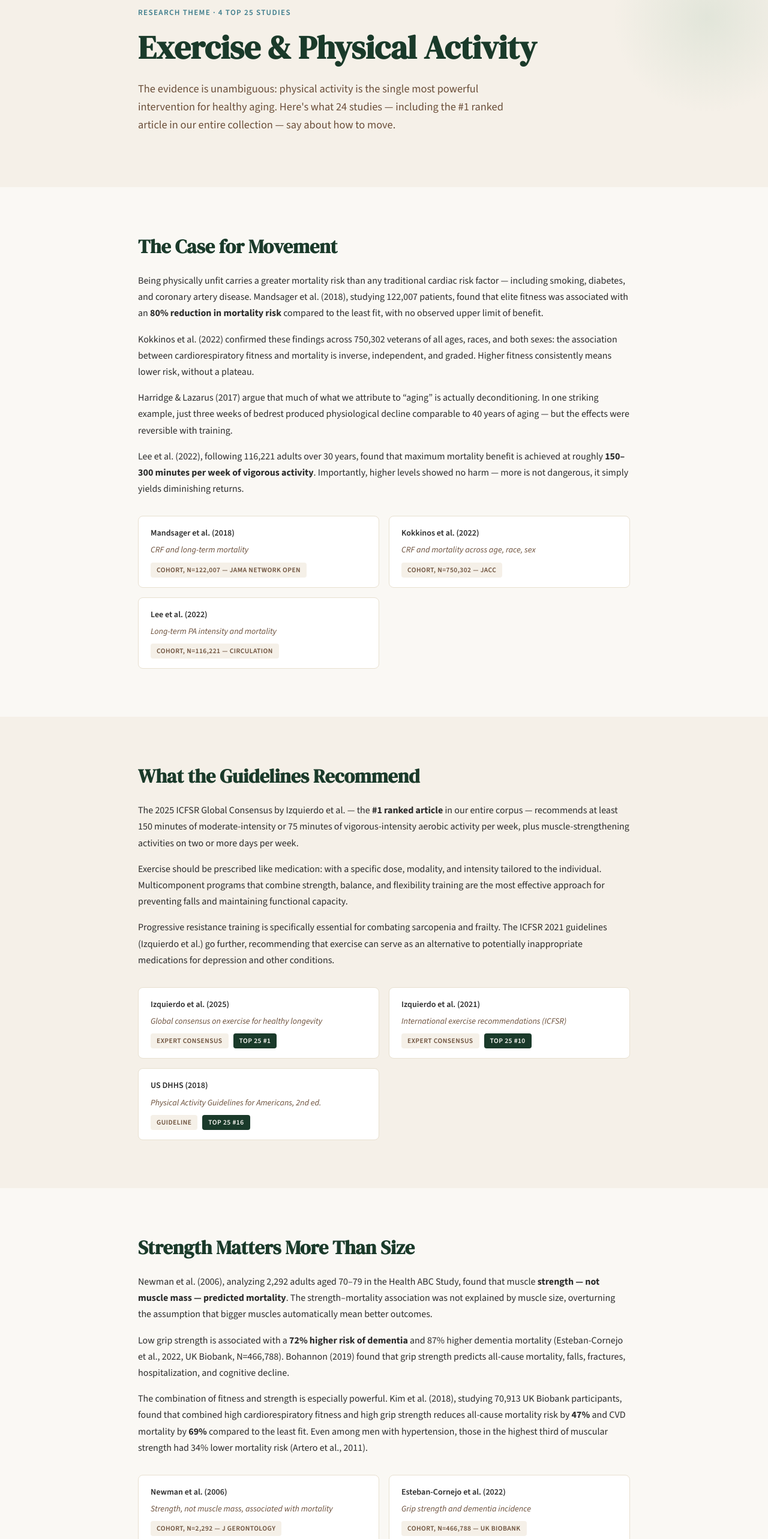
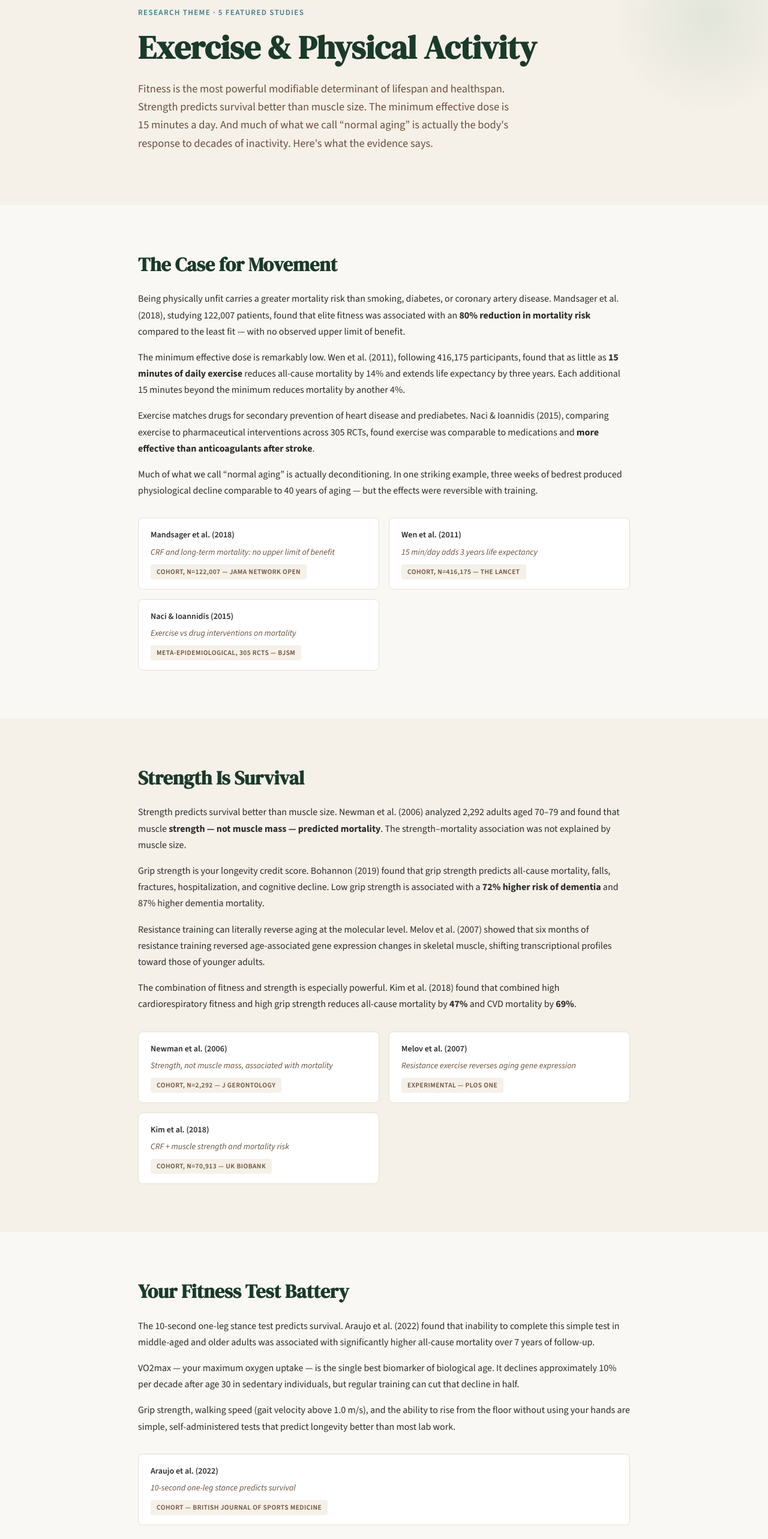
Before and after one commit to jpmobley91-sys/cascadiafitness-org, a Next.js app: page /exercise in a window 1280 px wide. Shown: the part 180-2746 px from the top of the page at 60% size. Built offline with nearby package versions, Linux system fonts and the light colour scheme.

Commit message:
Rewrite Exercise page with Content Map evidence

```diff
--- a/src/app/exercise/page.tsx
+++ b/src/app/exercise/page.tsx
@@ -1,9 +1,9 @@
 import type { Metadata } from "next";
 
 export const metadata: Metadata = {
-  title: "Exercise Research — CascadiaFitness.org",
+  title: "Exercise & Physical Activity — CascadiaFitness.org",
   description:
-    "Global exercise guidelines and resistance training evidence for adults over 50. Peer-reviewed research translated into practical guidance.",
+    "Fitness is the most powerful modifiable determinant of lifespan and healthspan. Evidence from 24 peer-reviewed studies on strength, cardio, and movement for adults over 40.",
 };
 
 /* ── Shared Styles ─────────────────────────────────────────────────────────── */
@@ -221,7 +221,7 @@ export default function ExercisePage() {
               marginBottom: 16,
             }}
           >
-            Research Theme &middot; 4 Top 25 Studies
+            Research Theme &middot; 5 Featured Studies
           </p>
           <h1
             style={{
@@ -243,10 +243,11 @@ export default function ExercisePage() {
               lineHeight: 1.65,
             }}
           >
-            The evidence is unambiguous: physical activity is the single most
-            powerful intervention for healthy aging. Here&apos;s what 24
-            studies — including the #1 ranked article in our entire
-            collection — say about how to move.
+            Fitness is the most powerful modifiable determinant of lifespan and
+            healthspan. Strength predicts survival better than muscle size. The
+            minimum effective dose is 15 minutes a day. And much of what we call
+            &ldquo;normal aging&rdquo; is actually the body&apos;s response to
+            decades of inactivity. Here&apos;s what the evidence says.
           </p>
         </div>
       </section>
@@ -257,196 +258,15 @@ export default function ExercisePage() {
           <h2 style={sectionHeadingStyle}>The Case for Movement</h2>
 
           <p style={bodyTextStyle}>
-            Being physically unfit carries a greater mortality risk than any
-            traditional cardiac risk factor — including smoking, diabetes, and
-            coronary artery disease. Mandsager et al. (2018), studying 122,007
-            patients, found that elite fitness was associated with an{" "}
-            <strong>80% reduction in mortality risk</strong> compared to the
-            least fit, with no observed upper limit of benefit.
+            Being physically unfit carries a greater mortality risk than
+            smoking, diabetes, or coronary artery disease. Mandsager et al.
+            (2018), studying 122,007 patients, found that elite fitness was
+            associated with an <strong>80% reduction in mortality risk</strong>{" "}
+            compared to the least fit — with no observed upper limit of benefit.
           </p>
 
           <p style={bodyTextStyle}>
-            Kokkinos et al. (2022) confirmed these findings across 750,302
-            veterans of all ages, races, and both sexes: the association between
-            cardiorespiratory fitness and mortality is inverse, independent, and
-            graded. Higher fitness consistently means lower risk, without a
-            plateau.
-          </p>
-
-          <p style={bodyTextStyle}>
-            Harridge &amp; Lazarus (2017) argue that much of what we attribute
-            to &ldquo;aging&rdquo; is actually deconditioning. In one striking
-            example, just three weeks of bedrest produced physiological decline
-            comparable to 40 years of aging — but the effects were reversible
-            with training.
-          </p>
-
-          <p style={bodyTextStyle}>
-            Lee et al. (2022), following 116,221 adults over 30 years, found
-            that maximum mortality benefit is achieved at roughly{" "}
-            <strong>150–300 minutes per week of vigorous activity</strong>.
-            Importantly, higher levels showed no harm — more is not dangerous,
-            it simply yields diminishing returns.
-          </p>
-
-          <StudyGrid
-            studies={[
-              {
-                authors: "Mandsager et al.",
-                year: 2018,
-                title: "CRF and long-term mortality",
-                detail: "Cohort, N=122,007 — JAMA Network Open",
-              },
-              {
-                authors: "Kokkinos et al.",
-                year: 2022,
-                title: "CRF and mortality across age, race, sex",
-                detail: "Cohort, N=750,302 — JACC",
-              },
-              {
-                authors: "Lee et al.",
-                year: 2022,
-                title: "Long-term PA intensity and mortality",
-                detail: "Cohort, N=116,221 — Circulation",
-              },
-            ]}
-          />
-        </div>
-      </section>
-
-      {/* ── Section 2: What the Guidelines Recommend ── */}
-      <section style={{ ...sectionStyle, backgroundColor: "var(--stone)" }}>
-        <div style={innerStyle}>
-          <h2 style={sectionHeadingStyle}>What the Guidelines Recommend</h2>
-
-          <p style={bodyTextStyle}>
-            The 2025 ICFSR Global Consensus by Izquierdo et al. — the{" "}
-            <strong>#1 ranked article</strong> in our entire corpus —
-            recommends at least 150 minutes of moderate-intensity or 75 minutes
-            of vigorous-intensity aerobic activity per week, plus
-            muscle-strengthening activities on two or more days per week.
-          </p>
-
-          <p style={bodyTextStyle}>
-            Exercise should be prescribed like medication: with a specific dose,
-            modality, and intensity tailored to the individual. Multicomponent
-            programs that combine strength, balance, and flexibility training
-            are the most effective approach for preventing falls and maintaining
-            functional capacity.
-          </p>
-
-          <p style={bodyTextStyle}>
-            Progressive resistance training is specifically essential for
-            combating sarcopenia and frailty. The ICFSR 2021 guidelines
-            (Izquierdo et al.) go further, recommending that exercise can serve
-            as an alternative to potentially inappropriate medications for
-            depression and other conditions.
-          </p>
-
-          <StudyGrid
-            studies={[
-              {
-                authors: "Izquierdo et al.",
-                year: 2025,
-                title: "Global consensus on exercise for healthy longevity",
-                detail: "Expert Consensus",
-                rank: 1,
-              },
-              {
-                authors: "Izquierdo et al.",
-                year: 2021,
-                title: "International exercise recommendations (ICFSR)",
-                detail: "Expert Consensus",
-                rank: 10,
-              },
-              {
-                authors: "US DHHS",
-                year: 2018,
-                title: "Physical Activity Guidelines for Americans, 2nd ed.",
-                detail: "Guideline",
-                rank: 16,
-              },
-            ]}
-          />
-        </div>
-      </section>
-
-      {/* ── Section 3: Strength Matters More Than Size ── */}
-      <section style={sectionStyle}>
-        <div style={innerStyle}>
-          <h2 style={sectionHeadingStyle}>
-            Strength Matters More Than Size
-          </h2>
-
-          <p style={bodyTextStyle}>
-            Newman et al. (2006), analyzing 2,292 adults aged 70–79 in the
-            Health ABC Study, found that muscle{" "}
-            <strong>strength — not muscle mass — predicted mortality</strong>.
-            The strength–mortality association was not explained by muscle size,
-            overturning the assumption that bigger muscles automatically mean
-            better outcomes.
-          </p>
-
-          <p style={bodyTextStyle}>
-            Low grip strength is associated with a{" "}
-            <strong>72% higher risk of dementia</strong> and 87% higher dementia
-            mortality (Esteban-Cornejo et al., 2022, UK Biobank, N=466,788).
-            Bohannon (2019) found that grip strength predicts all-cause
-            mortality, falls, fractures, hospitalization, and cognitive decline.
-          </p>
-
-          <p style={bodyTextStyle}>
-            The combination of fitness and strength is especially powerful. Kim
-            et al. (2018), studying 70,913 UK Biobank participants, found that
-            combined high cardiorespiratory fitness and high grip strength
-            reduces all-cause mortality risk by{" "}
-            <strong>47%</strong> and CVD mortality by{" "}
-            <strong>69%</strong> compared to the least fit. Even among men with
-            hypertension, those in the highest third of muscular strength had
-            34% lower mortality risk (Artero et al., 2011).
-          </p>
-
-          <StudyGrid
-            studies={[
-              {
-                authors: "Newman et al.",
-                year: 2006,
-                title:
-                  "Strength, not muscle mass, associated with mortality",
-                detail: "Cohort, N=2,292 — J Gerontology",
-              },
-              {
-                authors: "Esteban-Cornejo et al.",
-                year: 2022,
-                title: "Grip strength and dementia incidence",
-                detail: "Cohort, N=466,788 — UK Biobank",
-              },
-              {
-                authors: "Kim et al.",
-                year: 2018,
-                title: "CRF + muscle strength and mortality risk",
-                detail: "Cohort, N=70,913 — UK Biobank",
-              },
-            ]}
-          />
-        </div>
-      </section>
-
-      {/* ── Section 4: It's Never Too Late ── */}
-      <section style={{ ...sectionStyle, backgroundColor: "var(--stone)" }}>
-        <div style={innerStyle}>
-          <h2 style={sectionHeadingStyle}>It&apos;s Never Too Late</h2>
-
-          <p style={bodyTextStyle}>
-            Resistance exercise can literally reverse aging at the molecular
-            level. Melov et al. (2007) showed that six months of resistance
-            training reversed age-associated gene expression changes in skeletal
-            muscle, shifting transcriptional profiles toward those of younger
-            adults.
-          </p>
-
-          <p style={bodyTextStyle}>
-            The threshold for benefit is remarkably low. Wen et al. (2011),
+            The minimum effective dose is remarkably low. Wen et al. (2011),
             following 416,175 participants, found that as little as{" "}
             <strong>15 minutes of daily exercise</strong> reduces all-cause
             mortality by 14% and extends life expectancy by three years. Each
@@ -455,28 +275,32 @@ export default function ExercisePage() {
           </p>
 
           <p style={bodyTextStyle}>
-            Naci &amp; Ioannidis (2015), comparing exercise to drug
-            interventions across 305 RCTs, found that exercise was comparable to
-            medications for secondary prevention of heart disease and
-            prediabetes, and{" "}
+            Exercise matches drugs for secondary prevention of heart disease and
+            prediabetes. Naci &amp; Ioannidis (2015), comparing exercise to
+            pharmaceutical interventions across 305 RCTs, found exercise was
+            comparable to medications and{" "}
             <strong>more effective than anticoagulants after stroke</strong>.
-            Exercise is medicine — with evidence comparable to pharmaceutical
-            interventions.
+          </p>
+
+          <p style={bodyTextStyle}>
+            Much of what we call &ldquo;normal aging&rdquo; is actually
+            deconditioning. In one striking example, three weeks of bedrest
+            produced physiological decline comparable to 40 years of aging —
+            but the effects were reversible with training.
           </p>
 
           <StudyGrid
             studies={[
               {
-                authors: "Melov et al.",
-                year: 2007,
-                title:
-                  "Resistance exercise reverses aging in skeletal muscle",
-                detail: "Experimental — PLoS ONE",
+                authors: "Mandsager et al.",
+                year: 2018,
+                title: "CRF and long-term mortality: no upper limit of benefit",
+                detail: "Cohort, N=122,007 — JAMA Network Open",
               },
               {
                 authors: "Wen et al.",
                 year: 2011,
-                title: "Minimum PA for reduced mortality",
+                title: "15 min/day adds 3 years life expectancy",
                 detail: "Cohort, N=416,175 — The Lancet",
               },
               {
@@ -490,7 +314,154 @@ export default function ExercisePage() {
         </div>
       </section>
 
-      {/* ── Section 5: Newsletter CTA ── */}
+      {/* ── Section 2: Strength Is Survival ── */}
+      <section style={{ ...sectionStyle, backgroundColor: "var(--stone)" }}>
+        <div style={innerStyle}>
+          <h2 style={sectionHeadingStyle}>Strength Is Survival</h2>
+
+          <p style={bodyTextStyle}>
+            Strength predicts survival better than muscle size. Newman et al.
+            (2006) analyzed 2,292 adults aged 70–79 and found that muscle{" "}
+            <strong>strength — not muscle mass — predicted mortality</strong>.
+            The strength–mortality association was not explained by muscle size.
+          </p>
+
+          <p style={bodyTextStyle}>
+            Grip strength is your longevity credit score. Bohannon (2019) found
+            that grip strength predicts all-cause mortality, falls, fractures,
+            hospitalization, and cognitive decline. Low grip strength is
+            associated with a <strong>72% higher risk of dementia</strong> and
+            87% higher dementia mortality.
+          </p>
+
+          <p style={bodyTextStyle}>
+            Resistance training can literally reverse aging at the molecular
+            level. Melov et al. (2007) showed that six months of resistance
+            training reversed age-associated gene expression changes in skeletal
+            muscle, shifting transcriptional profiles toward those of younger
+            adults.
+          </p>
+
+          <p style={bodyTextStyle}>
+            The combination of fitness and strength is especially powerful. Kim
+            et al. (2018) found that combined high cardiorespiratory fitness and
+            high grip strength reduces all-cause mortality by{" "}
+            <strong>47%</strong> and CVD mortality by <strong>69%</strong>.
+          </p>
+
+          <StudyGrid
+            studies={[
+              {
+                authors: "Newman et al.",
+                year: 2006,
+                title: "Strength, not muscle mass, associated with mortality",
+                detail: "Cohort, N=2,292 — J Gerontology",
+              },
+              {
+                authors: "Melov et al.",
+                year: 2007,
+                title: "Resistance exercise reverses aging gene expression",
+                detail: "Experimental — PLoS ONE",
+              },
+              {
+                authors: "Kim et al.",
+                year: 2018,
+                title: "CRF + muscle strength and mortality risk",
+                detail: "Cohort, N=70,913 — UK Biobank",
+              },
+            ]}
+          />
+        </div>
+      </section>
+
+      {/* ── Section 3: Your Fitness Test Battery ── */}
+      <section style={sectionStyle}>
+        <div style={innerStyle}>
+          <h2 style={sectionHeadingStyle}>Your Fitness Test Battery</h2>
+
+          <p style={bodyTextStyle}>
+            The 10-second one-leg stance test predicts survival. Araujo et al.
+            (2022) found that inability to complete this simple test in
+            middle-aged and older adults was associated with significantly higher
+            all-cause mortality over 7 years of follow-up.
+          </p>
+
+          <p style={bodyTextStyle}>
+            VO2max — your maximum oxygen uptake — is the single best biomarker
+            of biological age. It declines approximately 10% per decade after
+            age 30 in sedentary individuals, but regular training can cut that
+            decline in half.
+          </p>
+
+          <p style={bodyTextStyle}>
+            Grip strength, walking speed (gait velocity above 1.0 m/s), and the
+            ability to rise from the floor without using your hands are simple,
+            self-administered tests that predict longevity better than most lab
+            work.
+          </p>
+
+          <StudyGrid
+            studies={[
+              {
+                authors: "Araujo et al.",
+                year: 2022,
+                title: "10-second one-leg stance predicts survival",
+                detail: "Cohort — British Journal of Sports Medicine",
+              },
+            ]}
+          />
+        </div>
+      </section>
+
+      {/* ── Section 4: Frequently Asked Questions ── */}
+      <section style={{ ...sectionStyle, backgroundColor: "var(--stone)" }}>
+        <div style={innerStyle}>
+          <h2 style={sectionHeadingStyle}>Frequently Asked Questions</h2>
+
+          <div style={{ display: "flex", flexDirection: "column", gap: 32 }}>
+            {[
+              {
+                q: "How much exercise do I actually need?",
+                a: "The steepest mortality reduction comes from moving at all — going from zero to 15 minutes per day. Maximum benefit is reached at roughly 150–300 minutes per week of moderate activity or 75–150 minutes of vigorous activity. Higher levels show no harm. More is not dangerous, it simply yields diminishing returns.",
+              },
+              {
+                q: "Is cardio or strength training more important?",
+                a: "Both, but strength training is dramatically undervalued. Cardiorespiratory fitness is the strongest predictor of all-cause mortality, but grip strength independently predicts mortality, dementia, falls, and hospitalization. The ideal program includes both. If forced to choose one, the answer depends on your current baseline — but most people over 40 are more deficient in strength than aerobic capacity.",
+              },
+              {
+                q: "Can I exercise too much?",
+                a: "The research has found no safe upper limit of exercise benefit at volumes up to 4–8 times the recommended guidelines. Elite fitness carries the lowest mortality risk of any group studied. Overtraining syndrome exists but is rare outside competitive athletics. For the vast majority of adults, the risk is too little exercise, not too much.",
+              },
+              {
+                q: "I'm 50 and haven't exercised in years. Where do I start?",
+                a: "With 15 minutes a day. The evidence shows that the largest mortality benefit comes from moving from inactive to minimally active. Walk. Then walk faster. Then add bodyweight exercises. Progressive resistance training can begin at any age with any baseline — Melov's research showed gene expression reversal even in adults who began strength training in their 60s and 70s.",
+              },
+              {
+                q: "What's the single best test of my fitness?",
+                a: "VO2max testing gives the most comprehensive picture, but it requires clinical equipment. For a practical self-assessment, try these three: stand on one leg for 10 seconds with eyes open, rise from the floor without using your hands or knees, and measure your walking speed over 4 meters. These simple tests predict longevity better than most lab work.",
+              },
+            ].map(({ q, a }) => (
+              <div key={q}>
+                <p
+                  style={{
+                    fontFamily: "var(--font-body)",
+                    fontSize: "1rem",
+                    fontWeight: 700,
+                    color: "var(--forest)",
+                    marginBottom: 8,
+                    lineHeight: 1.5,
+                  }}
+                >
+                  {q}
+                </p>
+                <p style={{ ...bodyTextStyle, marginBottom: 0 }}>{a}</p>
+              </div>
+            ))}
+          </div>
+        </div>
+      </section>
+
+      {/* ── Newsletter CTA ── */}
       <section style={{ padding: "80px 24px" }}>
         <div
           style={{
```
